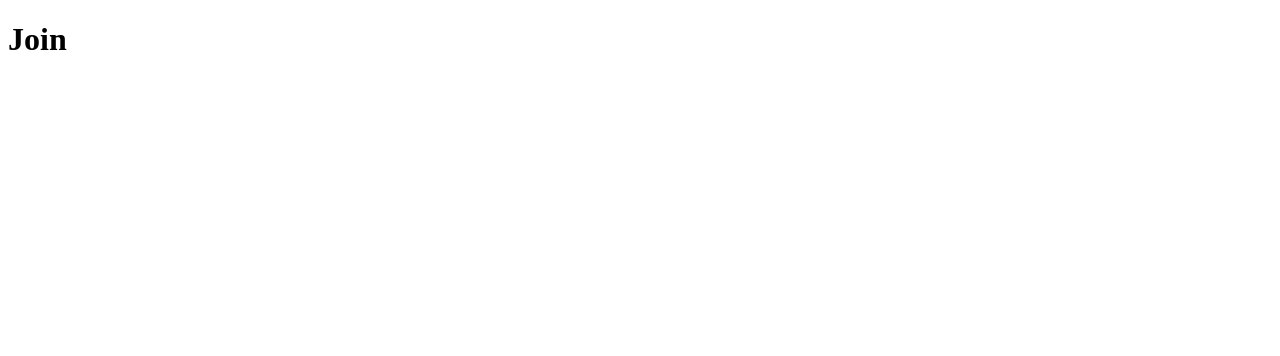
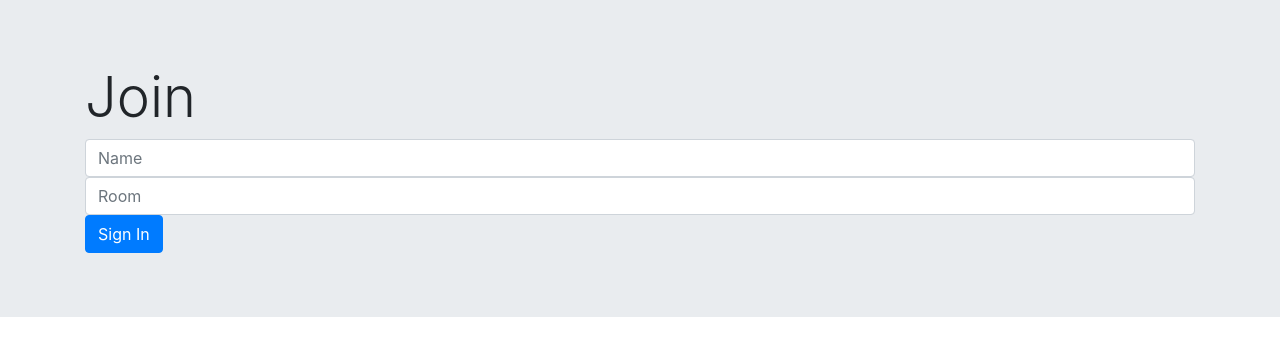
Before and after one commit to DimaMamaev/chatApp, a React (Create React App) app in the folder client/: page / in a window 1280 px wide. Shown: the top 356 px of the page. Built offline with nearby package versions, Linux system fonts and the light colour scheme.

Commit message:
creating join/chat logic

```diff
--- a/client/public/index.html
+++ b/client/public/index.html
@@ -4,6 +4,12 @@
     <meta charset="utf-8" />
     <meta name="viewport" content="width=device-width, initial-scale=1" />
     <meta name="theme-color" content="#000000" />
+    <link
+      rel="stylesheet"
+      href="https://stackpath.bootstrapcdn.com/bootstrap/4.1.3/css/bootstrap.min.css"
+      integrity="sha384-MCw98/SFnGE8fJT3GXwEOngsV7Zt27NXFoaoApmYm81iuXoPkFOJwJ8ERdknLPMO"
+      crossorigin="anonymous"
+    />
     <title>Chat App</title>
   </head>
   <body>
--- a/client/src/components/Chat.jsx
+++ b/client/src/components/Chat.jsx
@@ -1,6 +1,18 @@
-import React from "react";
-
-export const Chat = () => {
+import React, { useState, useEffect } from "react";
+import queryString from "query-string";
+import io from "socket.io-client";
+let socket;
+export const Chat = ({ location }) => {
+  const [name, setName] = useState("");
+  const [room, setRoom] = useState("");
+  const ENDPOINT = "localhost:5000";
+  useEffect(() => {
+    const { name, room } = queryString.parse(location.search);
+    setRoom(room);
+    setName(name);
+    socket = io(ENDPOINT);
+    socket.emit("join", { name, room });
+  }, [ENDPOINT, location.search]);
   return (
     <div>
       <h1>Chat</h1>
--- a/client/src/components/Join.jsx
+++ b/client/src/components/Join.jsx
@@ -1,9 +1,36 @@
-import React from "react";
+import React, { useState } from "react";
+import { Link } from "react-router-dom";
 
 export const Join = () => {
+  const [name, setName] = useState("");
+  const [room, setRoom] = useState("");
   return (
-    <div>
-      <h1>Join</h1>
+    <div className="jumbotron jumbotron-fluid">
+      <div className="container">
+        <h1 className="display-4">Join</h1>
+        <input
+          type="text"
+          className="form-control"
+          placeholder="Name"
+          value={name}
+          onChange={(event) => setName(event.target.value)}
+        />
+        <input
+          type="text"
+          className="form-control"
+          placeholder="Room"
+          value={room}
+          onChange={(event) => setRoom(event.target.value)}
+        />
+        <Link
+          onClick={(event) => (!name || !room ? event.preventDefault() : null)}
+          to={`/chat?name=${name}&room=${room}`}
+        >
+          <button className="btn btn-primary" type="submit">
+            Sign In
+          </button>
+        </Link>
+      </div>
     </div>
   );
 };
```
Also changed, not shown: 1 other file (tests, documents, lock files or other folders).
